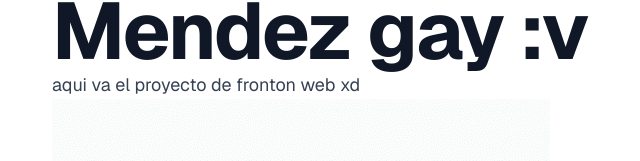
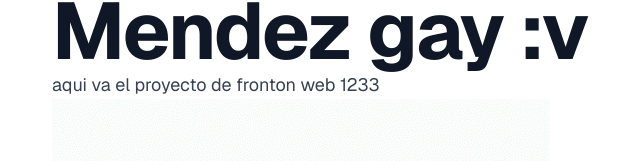
Before and after one commit to bspoloo/ampfs-udc-web, a Next.js app: page / in a window 1280 px wide. Shown: the part 137-298 px from the top of the page, without its empty margins (268-908 px from the left). Built offline with nearby package versions, Linux system fonts and the light colour scheme.

Commit message:
test to deploy 5

```diff
--- a/app/page.tsx
+++ b/app/page.tsx
@@ -10,7 +10,7 @@ export default function Home() {
           :v
         </h1>
         <div className="text-lg text-gray-700 dark:text-gray-300">
-          aqui va el proyecto de fronton web xd
+          aqui va el proyecto de fronton web 1233
         </div>
         <img src={Gura.src} alt="gura image xd" />
       </main>
```
